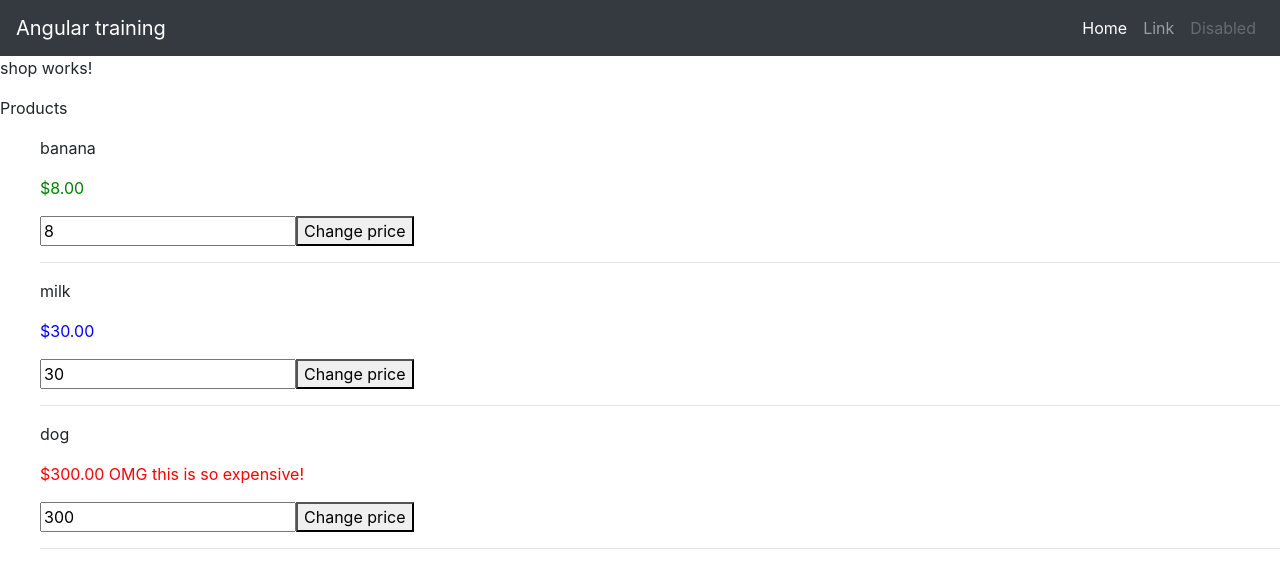
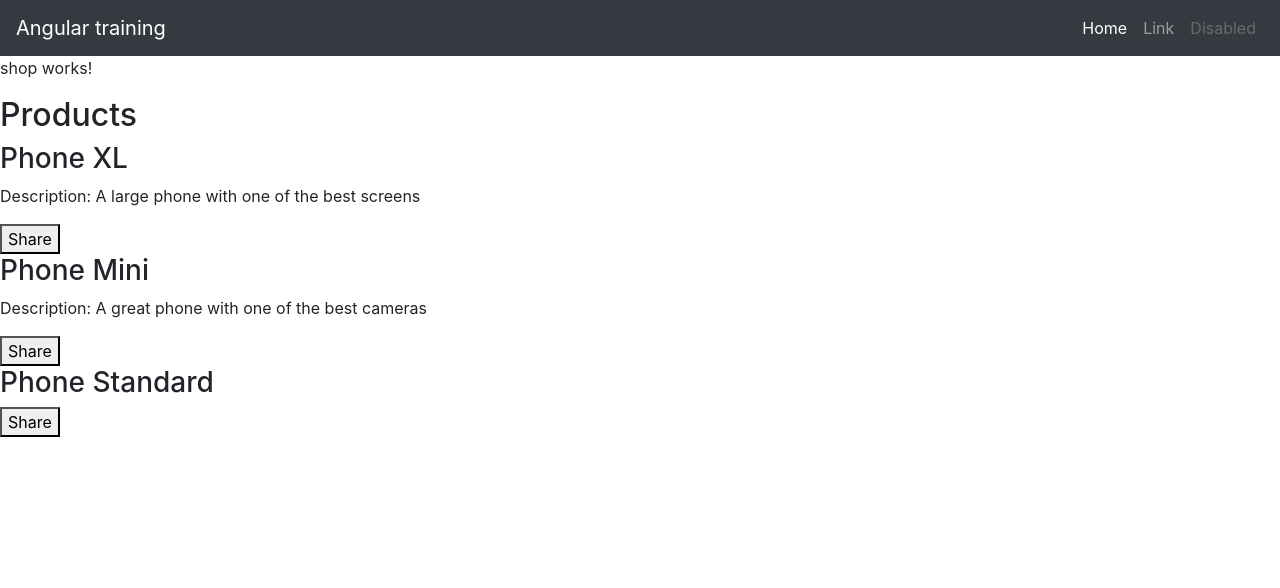
Before and after one commit to kargeb/angular-training, an Angular app: page /shop in a window 1280 px wide. Shown: the top 588 px of the page. Built offline with nearby package versions, Linux system fonts and the light colour scheme.

Commit message:
show products in the same way as in the tutorial

```diff
--- a/src/app/shop/components/product-list/product-list.component.html
+++ b/src/app/shop/components/product-list/product-list.component.html
@@ -1 +1,13 @@
-<p>product-list works!</p>
+<h2>Products</h2>
+
+<div *ngFor="let product of products">
+  <h3>
+    <a [title]="product.name + ' details'">
+      {{ product.name }}
+    </a>
+  </h3>
+
+  <p *ngIf="product.description">Description: {{ product.description }}</p>
+
+  <button (click)="share()">Share</button>
+</div>
--- a/src/app/shop/components/product-list/product-list.component.ts
+++ b/src/app/shop/components/product-list/product-list.component.ts
@@ -11,5 +11,9 @@
 
   constructor() {}
 
+  share() {
+    window.alert('Products has been shared');
+  }
+
   ngOnInit(): void {}
 }
--- a/src/app/shop/pages/shop/shop.component.html
+++ b/src/app/shop/pages/shop/shop.component.html
@@ -1,2 +1,3 @@
 <p>shop works!</p>
-<app-product></app-product>
+<!-- <app-product></app-product> -->
+<app-product-list></app-product-list>
```
